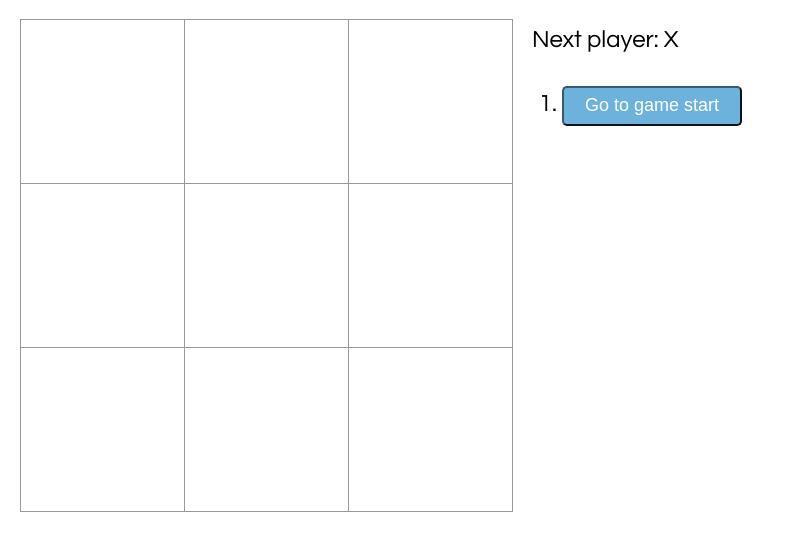
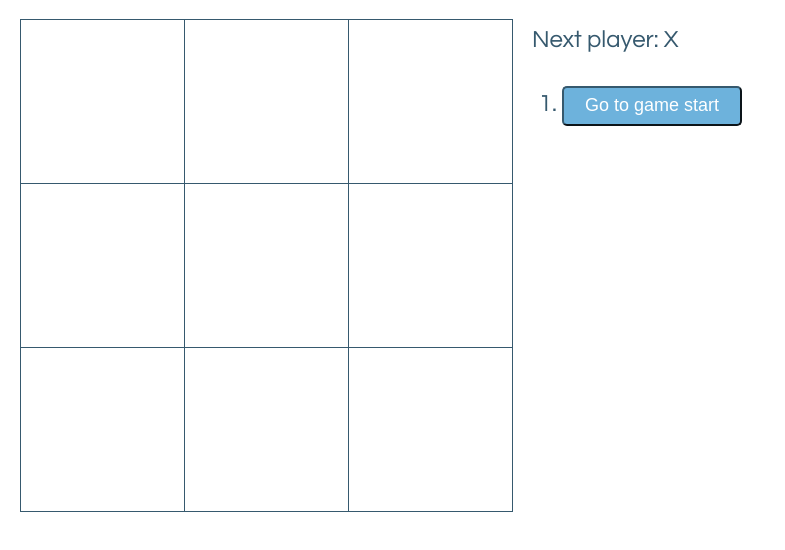
Before and after one commit to ben2d2/tic-tac-tut, a React app: page / in a window 1280 px wide. Shown: the whole page, without its empty margins (0-785 px from the left). Built offline with nearby package versions, Linux system fonts and the light colour scheme.

Commit message:
Style some more things

```diff
--- a/src/index.css
+++ b/src/index.css
@@ -2,6 +2,7 @@ body {
   font: 24px "Century Gothic", Futura, sans-serif;
   line-height: 40px;
   margin: 20px;
+  color: #36596E;
 }
 
 ol, ul {
@@ -20,7 +21,7 @@ ol, ul {
 
 .square {
   background: #fff;
-  border: 1px solid #999;
+  border: 1px solid #36596E;
   float: left;
   font-size: 155px;
   font-weight: normal;
@@ -31,6 +32,7 @@ ol, ul {
   padding: 0;
   text-align: center;
   width: 165px;
+  color: #36596E;
 }
 
 .winning-square {
```
